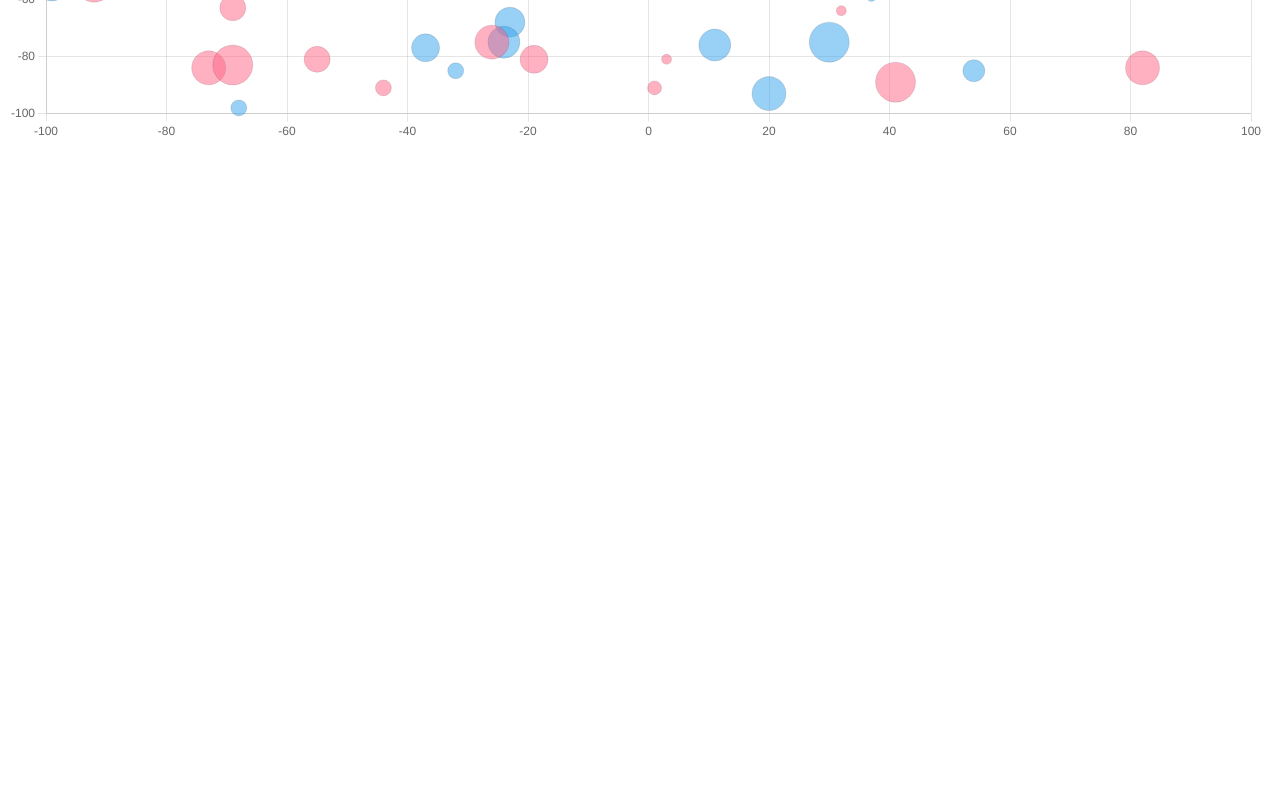
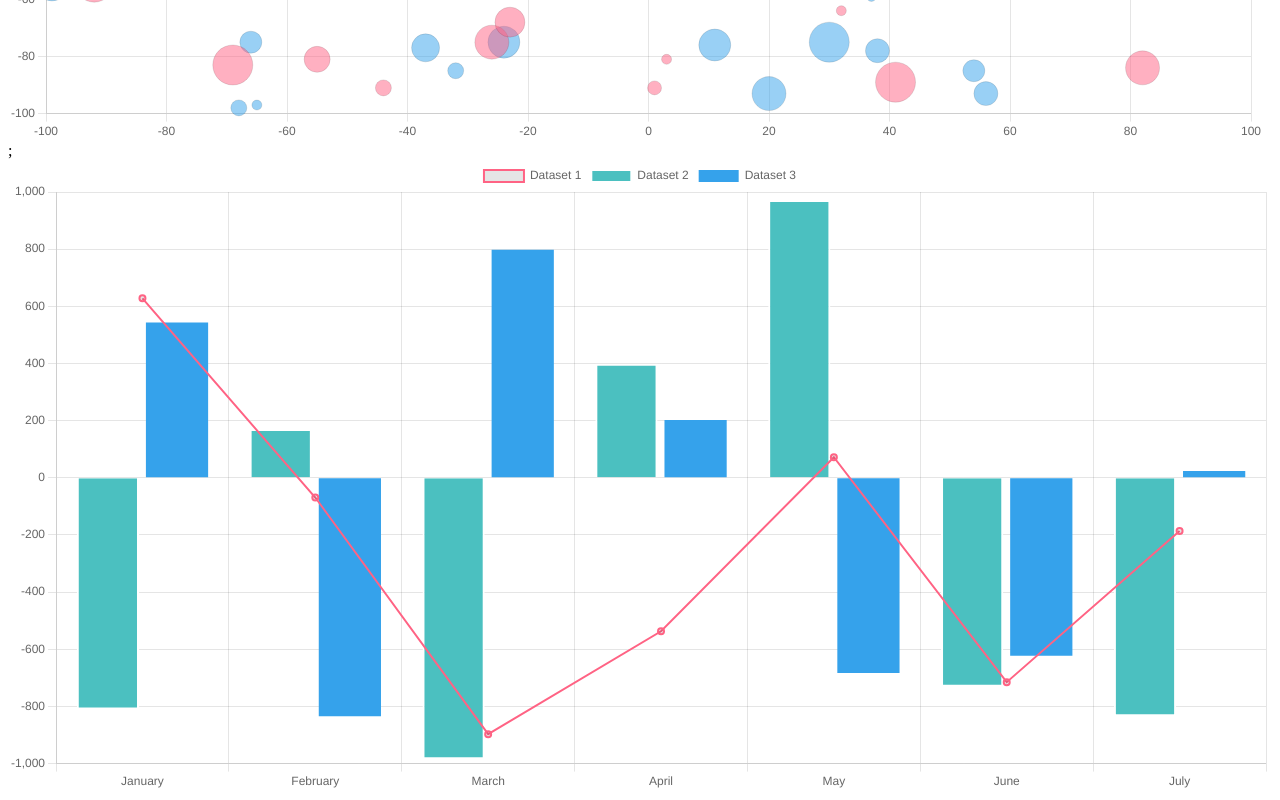
Before and after one commit to nelsonlopezjimenez/react-chartjs-examples, a React (Create React App) app: page / in a window 1280 px wide. Shown: the part 498-1298 px from the top of the page. Before the commit the page ends 800 px from the top, so only its background shows below. Built offline with nearby package versions, Linux system fonts and the light colour scheme.

Commit message:
Bubble chart and multiple charts added

```diff
--- a/src/App.js
+++ b/src/App.js
@@ -9,6 +9,7 @@ import {
 
 import { Bubble } from 'react-chartjs-2';
 import faker from 'faker';
+import {App1} from './MultipleCharts'
 
 ChartJS.register(LinearScale, PointElement, Tooltip, Legend);
 
@@ -44,5 +45,10 @@ export const data = {
 };
 
 export function App() {
-  return <Bubble options={options} data={data} />;
+  return (
+    <>
+      <Bubble options={options} data={data} />;
+      <App1 />
+    </>
+  )
 }
--- /dev/null
+++ b/src/MultipleCharts.js
@@ -0,0 +1,61 @@
+import React from 'react';
+import {
+  Chart as ChartJS,
+  LinearScale,
+  CategoryScale,
+  BarElement,
+  PointElement,
+  LineElement,
+  Legend,
+  Tooltip,
+  LineController,
+  BarController,
+} from 'chart.js';
+import { Chart } from 'react-chartjs-2';
+import faker from 'faker';
+
+ChartJS.register(
+  LinearScale,
+  CategoryScale,
+  BarElement,
+  PointElement,
+  LineElement,
+  Legend,
+  Tooltip,
+  LineController,
+  BarController
+);
+
+const labels = ['January', 'February', 'March', 'April', 'May', 'June', 'July'];
+
+export const data = {
+  labels,
+  datasets: [
+    {
+      type: 'line' ,
+      label: 'Dataset 1',
+      borderColor: 'rgb(255, 99, 132)',
+      borderWidth: 2,
+      fill: false,
+      data: labels.map(() => faker.datatype.number({ min: -1000, max: 1000 })),
+    },
+    {
+      type: 'bar' ,
+      label: 'Dataset 2',
+      backgroundColor: 'rgb(75, 192, 192)',
+      data: labels.map(() => faker.datatype.number({ min: -1000, max: 1000 })),
+      borderColor: 'white',
+      borderWidth: 2,
+    },
+    {
+      type: 'bar',
+      label: 'Dataset 3',
+      backgroundColor: 'rgb(53, 162, 235)',
+      data: labels.map(() => faker.datatype.number({ min: -1000, max: 1000 })),
+    },
+  ],
+};
+
+export function App1() {
+  return <Chart type='bar' data={data} />;
+}
```
Also changed, not shown: 1 other file (tests, documents, lock files or other folders).
